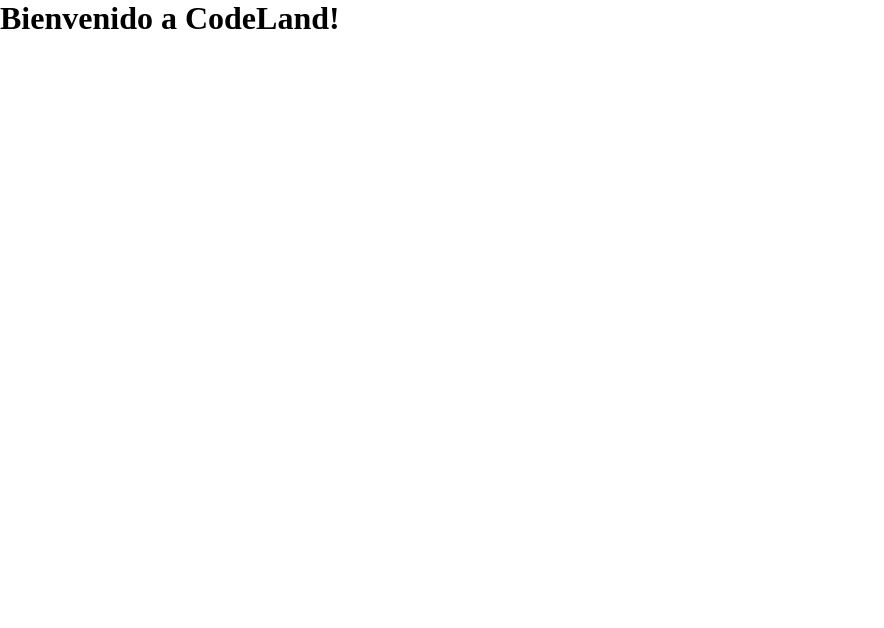
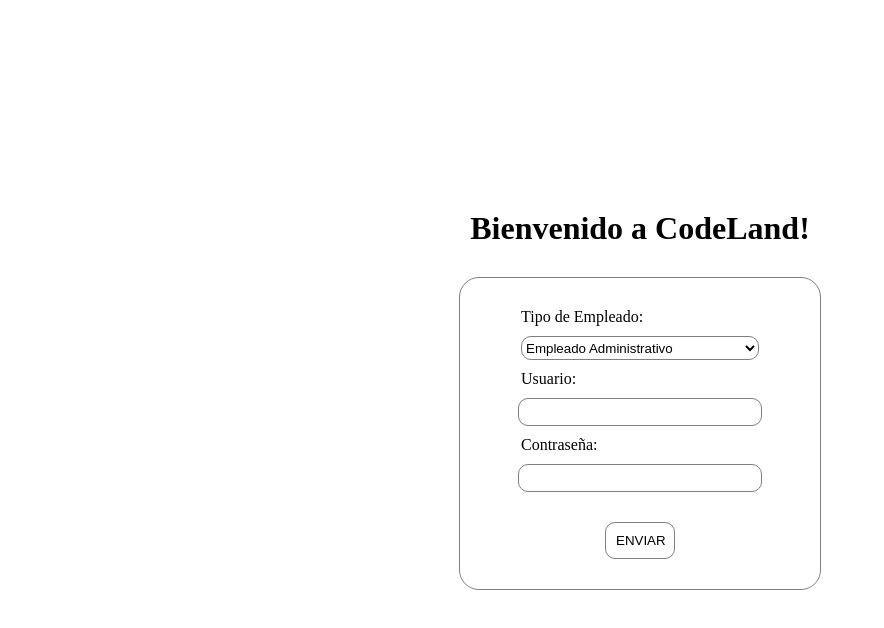
Before and after one commit to franciscoG98/CodeLand, a React (Vite) app: page / in a window 1280 px wide. Shown: the top 628 px of the page, without its empty margins (0-884 px from the left). Built offline with nearby package versions, Linux system fonts and the light colour scheme.

Commit message:
login mockup

```diff
--- a/package.json
+++ b/package.json
@@ -15,6 +15,7 @@
     "react": "^18.2.0",
     "react-dom": "^18.2.0",
     "react-router-dom": "^6.12.0",
+    "sass": "^1.62.1",
     "sort-by": "^1.2.0"
   },
   "devDependencies": {
--- a/src/Login.jsx
+++ b/src/Login.jsx
@@ -1,11 +1,27 @@
-import './Login.css'
+import './Login.scss'
 
 function Login() {
 
   return(
-    <>
+    <main className='login_container'>
       <h1>Bienvenido a CodeLand!</h1>
-    </>
+      <form className='login_form'>
+
+        <label htmlFor="empleado">Tipo de Empleado:</label>
+        <select className='form_field' id="empleado" name="empleado">
+          <option value="administrativo">Empleado Administrativo</option>
+          <option value="juego">Empleado de Juego</option>
+        </select>
+
+        <label htmlFor="usuario">Usuario:</label>
+        <input className='form_field' type="text" id="usuario" name="usuario" />
+
+        <label htmlFor="contraseña">Contraseña:</label>
+        <input className='form_field' type="password" id="contraseña" name="contraseña" />
+
+        <input className='submit_btn' type="submit" value="Enviar" />
+      </form>
+    </main>
   )
 
 }
--- /dev/null
+++ b/src/Login.scss
@@ -0,0 +1,40 @@
+.login_container {
+    align-items: center;
+    display: flex;
+    flex-direction: column;
+    height: 100vh;
+    justify-content: center;
+}
+
+.login_form {
+    border: 1px solid grey;
+    border-radius: 20px;
+    display: flex;
+    flex-direction: column;
+    margin-top: 30px;
+    padding: 30px 10px;
+    width: 340px;
+
+    .form_field {
+        background-color: #fff;
+        border: 1px solid grey;
+        border-radius: 10px;
+        height: 24px;
+        margin: 10px auto;
+        width: 70%;
+    }
+    label {
+        margin: 0 15%;
+    }
+}
+
+.submit_btn {
+    background-color: #fff;
+    border: 1px solid grey;
+    border-radius: 10px;
+    padding: 10px;
+    margin: auto;
+    margin-top: 20px;
+    text-transform: uppercase;
+    width: 70px;
+}
```
Also changed, not shown: src/Login.css (deleted), 1 other file (tests, documents, lock files or other folders).
